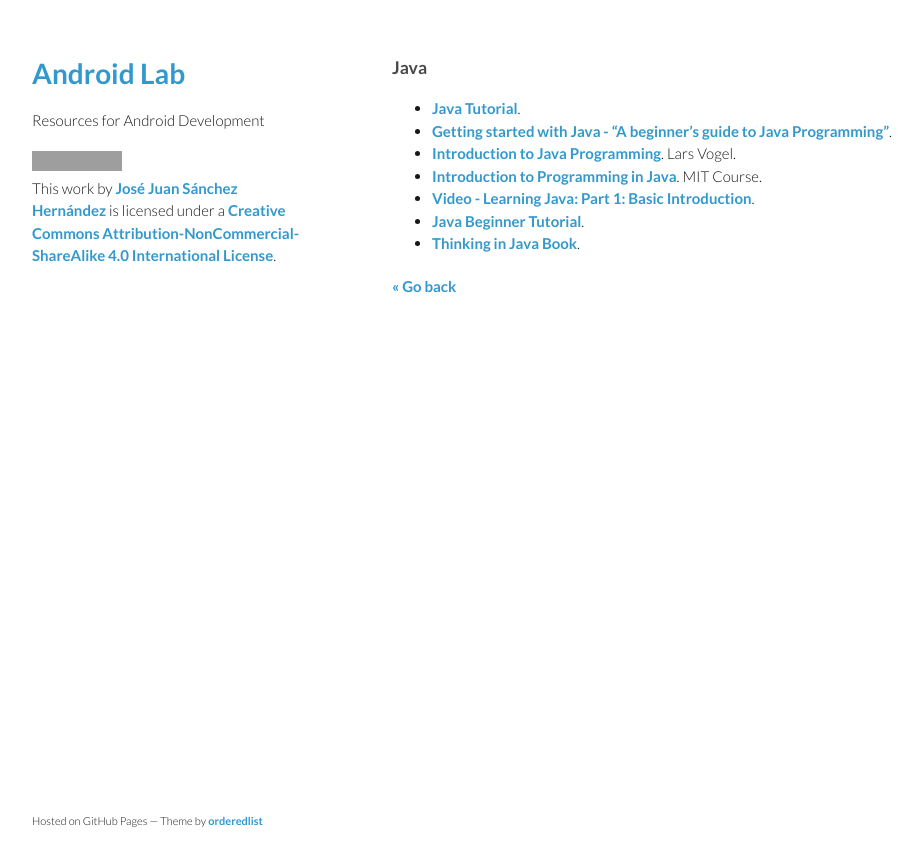
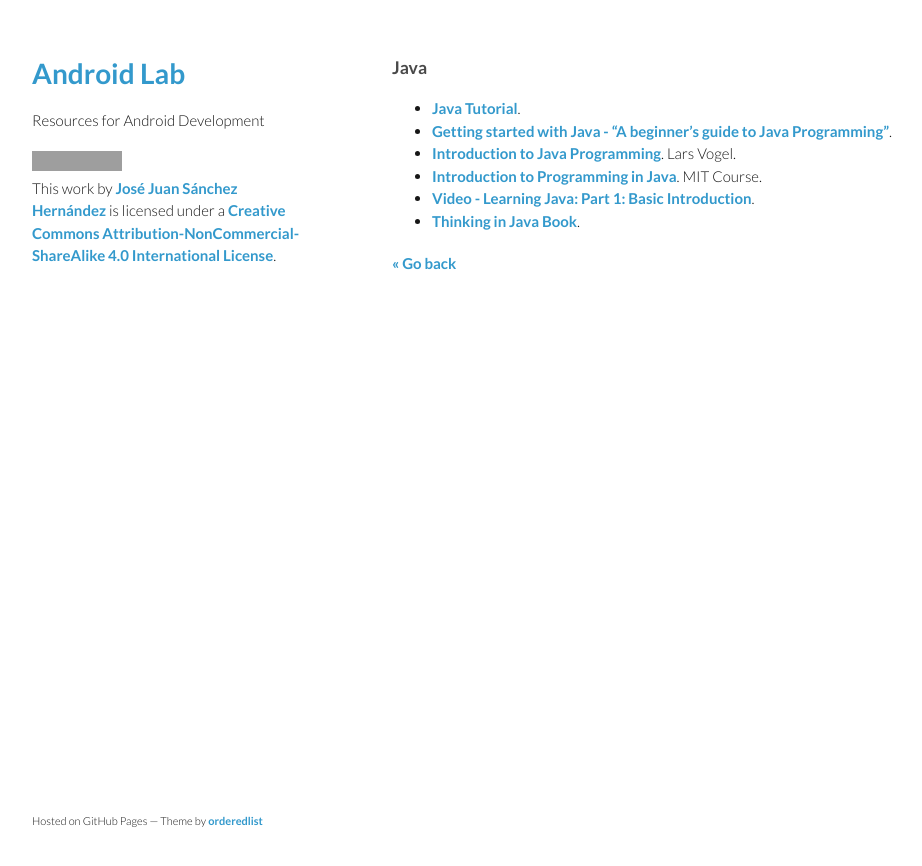
Before and after one commit to josejuansanchez/josejuansanchez.github.io, a Jekyll site: the page built from androidlab/java.md, in a window 1280 px wide. Shown: the top 866 px of the page, without its empty margins (178-1100 px from the left). Built offline with Jekyll 4.4.1, drawn with Linux system fonts in a browser that asks for light colours; grey boxes are pictures that could not be loaded.

Commit message:
Update java.md

```diff
--- a/androidlab/java.md
+++ b/androidlab/java.md
@@ -10,7 +10,6 @@ title: Android Lab
 * [Introduction to Java Programming](http://www.vogella.com/articles/JavaIntroduction/article.html). Lars Vogel.
 * [Introduction to Programming in Java](http://ocw.mit.edu/courses/electrical-engineering-and-computer-science/6-092-introduction-to-programming-in-java-january-iap-2010/index.htm). MIT Course.
 * [Video - Learning Java: Part 1: Basic Introduction](http://www.youtube.com/watch?v=3MZIkY55fS0).
-* [Java Beginner Tutorial](http://www.javabeginner.com).
 * [Thinking in Java Book](http://www.mindview.net/Books/TIJ/).
 
 [&laquo; Go back](./)
```
